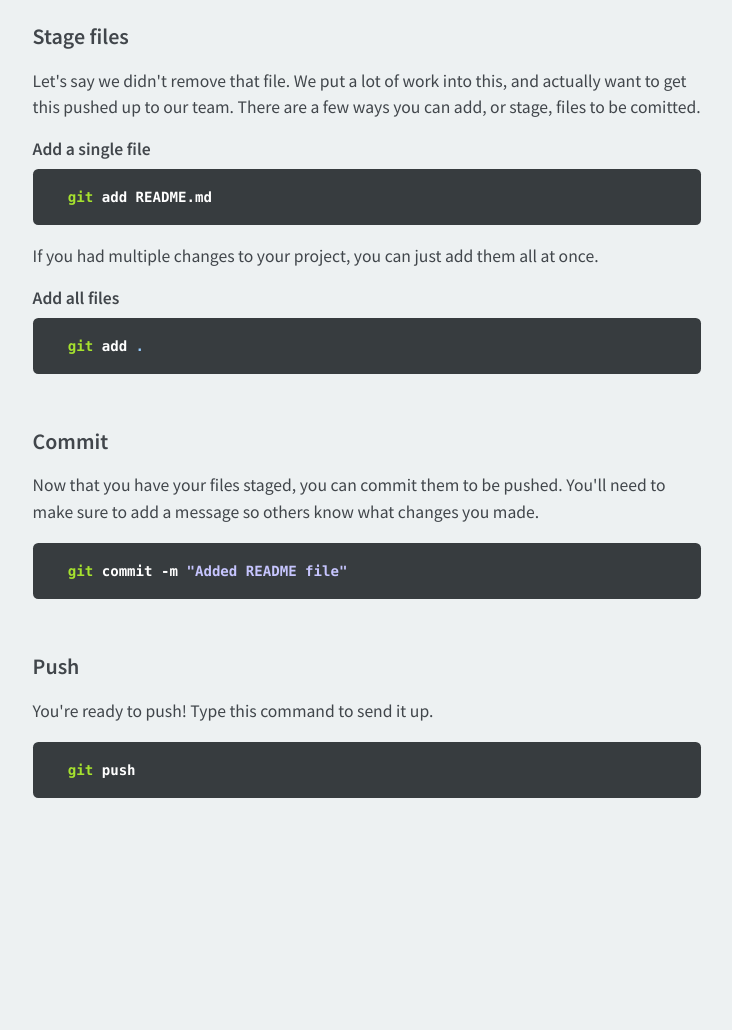
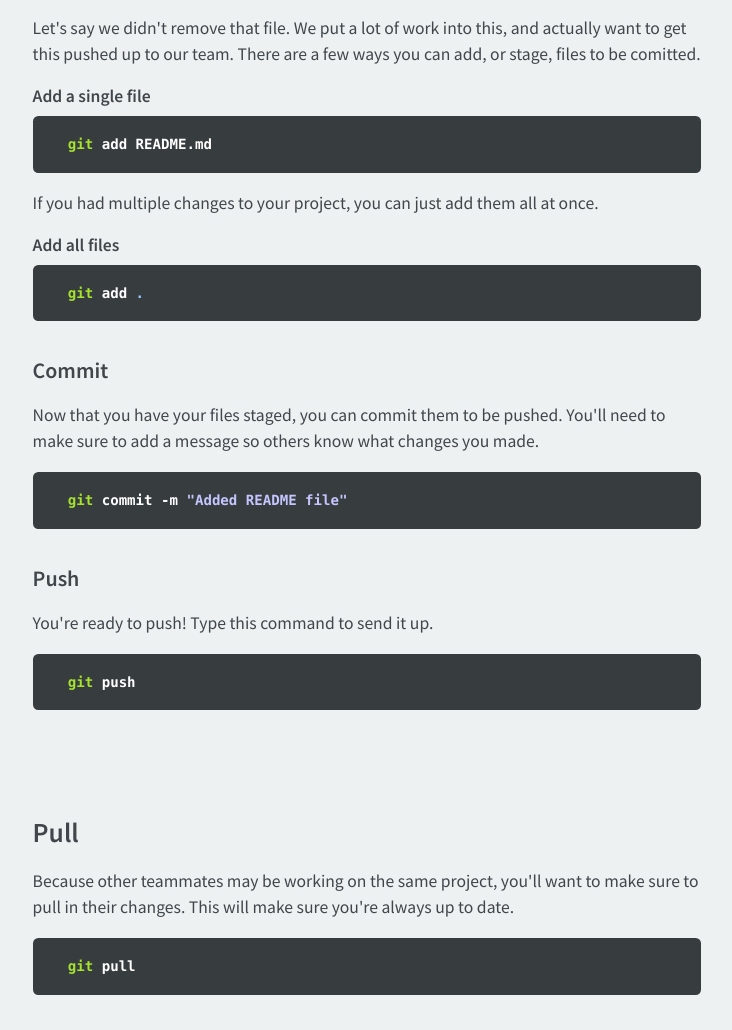
Before and after one commit to jrauh/samaritan_ux, a website: page learn/git/index.html in a window 1280 px wide. Shown: the part 2452-3482 px from the top of the page, without its empty margins (273-1005 px from the left). Before the commit the page ends 3285 px from the top, so only its background shows below. Drawn offline with Linux system fonts and the light colour scheme; a web font is replaced by a local one.

```diff
--- a/learn/git/index.html
+++ b/learn/git/index.html
@@ -60,15 +60,15 @@
   <section class="row">
     <h2 class="code-header">Pushing up changes to the repository</h2>
     <p>Now that we've created a new file, we're ready to push that up and make it available to everyone on the team.</p>
-    <h3 class="code-header">Check the status</h3>
+    <h3>Check the status</h3>
     <p>It's always good practice to check the status of your changes. Running this show us what files we've altered.</p>
     <pre class="language-bash"><code class="language-bash">git status</code></pre>
 
-    <h3 class="code-header">Remove a File</h3>
+    <h3>Remove a File</h3>
     <p>Let's say we no longer wanted that <span class="inline-code">README.md</span> file for some reason. Using this command, you can easily remove any file right from your terminal.</p>
     <pre class="language-bash"><code class="language-bash">rm -r README.md</code></pre>
 
-    <h3 class="code-header">Stage files</h3>
+    <h3>Stage files</h3>
     <p>Let's say we didn't remove that file. We put a lot of work into this, and actually want to get this pushed up to our team. There are a few ways you can add, or stage, files to be comitted.</p>
     <h4>Add a single file</h4>
     <pre class="language-bash"><code class="language-bash">git add README.md</code></pre>
@@ -77,19 +77,21 @@
     <h4>Add all files</h4>
     <pre class="language-bash"><code class="language-bash">git add .</code></pre>
 
-    <h3 class="code-header">Commit</h3>
+    <h3>Commit</h3>
     <p>Now that you have your files staged, you can commit them to be pushed. You'll need to make sure to add a message so others know what changes you made.</p>
     <pre class="language-bash"><code class="language-bash">git commit -m "Added README file"</code></pre>
 
-    <h3 class="code-header">Push</h3>
+    <h3>Push</h3>
     <p>You're ready to push! Type this command to send it up.</p>
     <pre class="language-bash"><code class="language-bash">git push</code></pre>
 
   </section>
 
-  <!-- <section class="row">
-    <h2>Remove a file</h2>
-    <pre class="language-bash"><code class="language-bash">rm -r</code></pre>
-  </section> -->
+  <section class="row">
+    <h2 class="code-header">Pull</h2>
+    <p>Because other teammates may be working on the same project, you'll want to make sure to pull in their changes. This will make sure you're always up to date.</p>
+    <pre class="language-bash"><code class="language-bash">git pull</code></pre>
+  </section>
+
 </body>
 </html>
```
